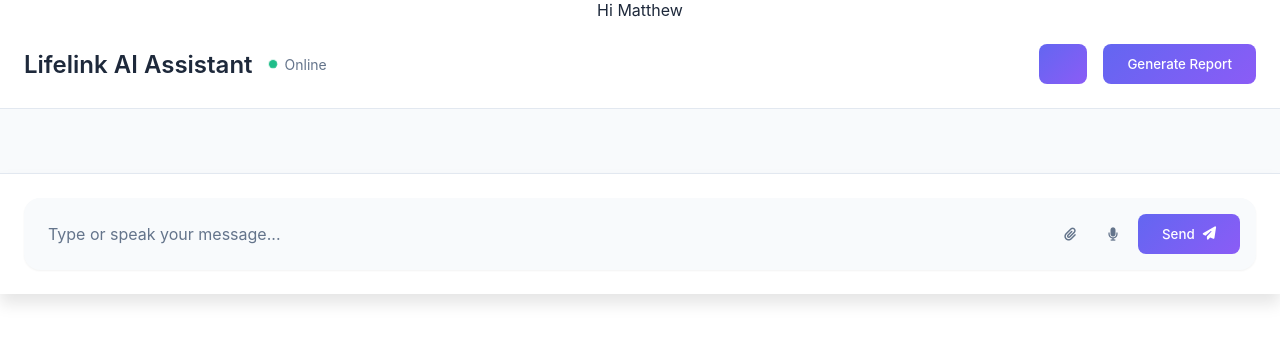
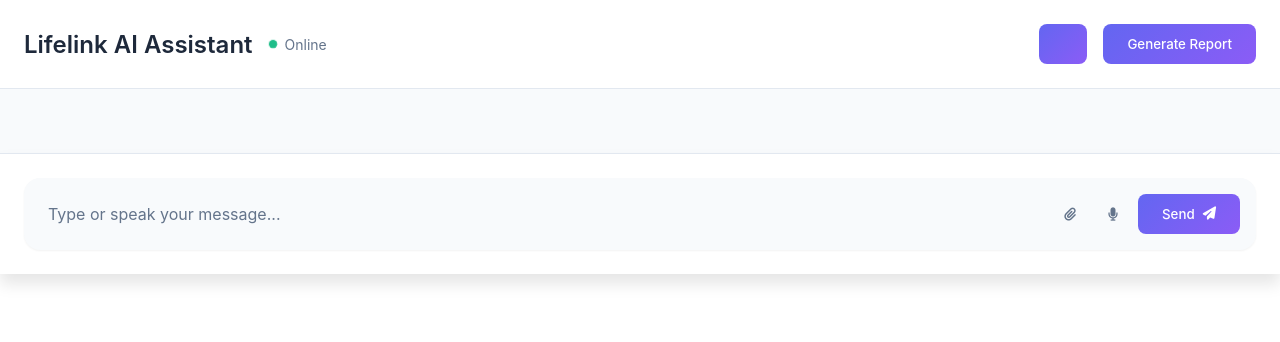
Before and after one commit to Dharshini050417/Lifelink, a React (Create React App) app in the folder frontend/: page / in a window 1280 px wide. Shown: the top 342 px of the page. Built offline with nearby package versions, Linux system fonts and the light colour scheme.

Commit message:
finalised

```diff
--- a/frontend/src/App.js
+++ b/frontend/src/App.js
@@ -5,7 +5,6 @@ import QAPage from './Components/Chatbot/QAPage';
 function App() {
   return (
     <div className="App">
-    Hi Matthew
     <QAPage />
      </div>
   );
```
